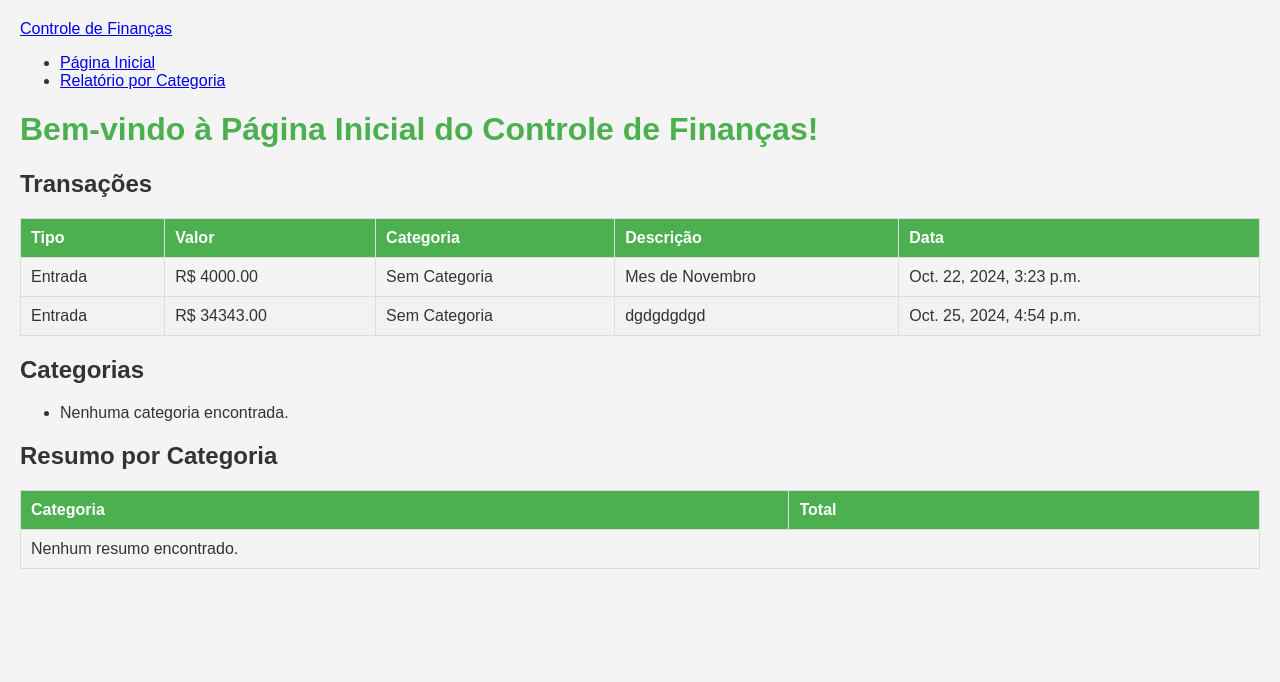
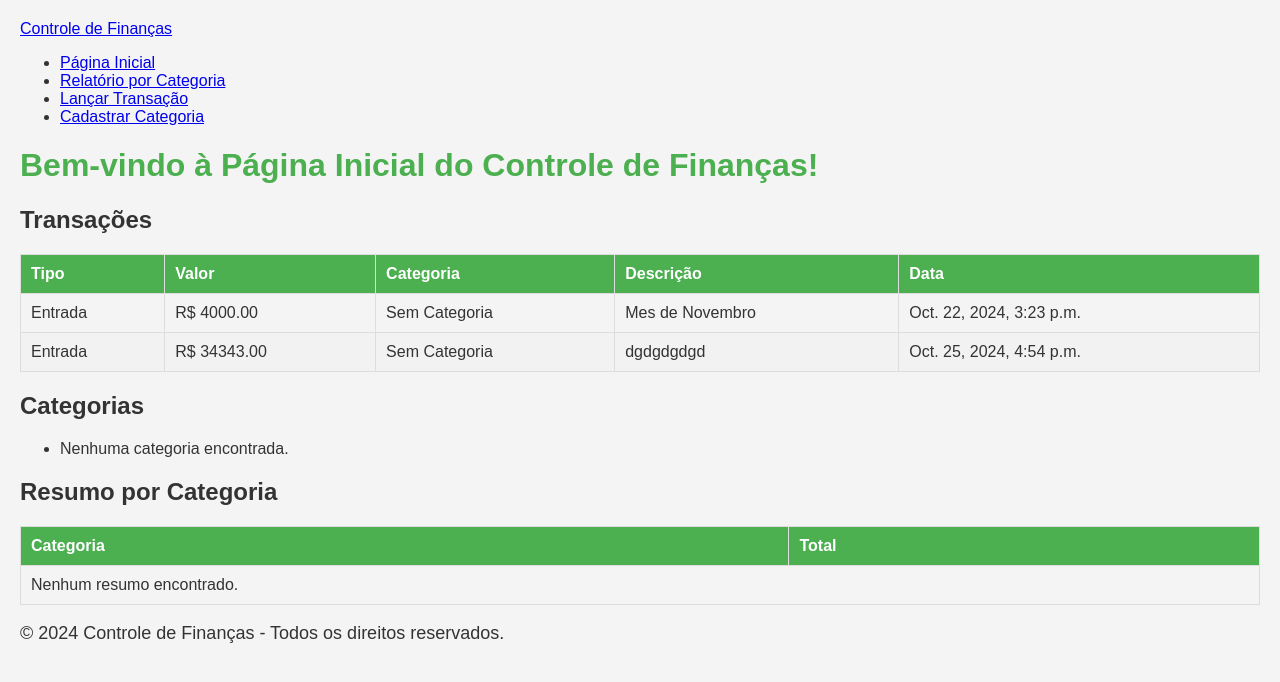
Before and after one commit to ezequiasue/Senai-Bom-Futuro, a Django app: template financas/templates/index.html in a window 1280 px wide. Shown: the top 682 px of the page. Run offline with Django 5.2, Linux system fonts and the light colour scheme; the template is opened without the code that fills it: values that come from a table or form of the project are taken from there, others are empty; data comes from the database, SQL or seed files in the repository.

Commit message:
Update index.html

```diff
--- a/financas/templates/index.html
+++ b/financas/templates/index.html
@@ -14,6 +14,8 @@
             <ul class="navbar-links">
                 <li><a href="{% url 'index' %}" class="navbar-link">Página Inicial</a></li>
                 <li><a href="{% url 'relatorio_categoria' %}" class="navbar-link">Relatório por Categoria</a></li>
+                <li><a href="{% url 'lancar_transacao' %}" class="navbar-link">Lançar Transação</a></li>
+                <li><a href="{% url 'cadastrar_categoria' %}" class="navbar-link">Cadastrar Categoria</a></li>
             </ul>
         </div>
     </nav>
@@ -86,5 +88,13 @@
             </tbody>
         </table>
     </div>
+
+    <!-- Footer -->
+    <footer class="footer">
+        <div class="footer-container">
+            <p>&copy; 2024 Controle de Finanças - Todos os direitos reservados.</p>
+
+        </div>
+    </footer>
 </body>
 </html>
```
